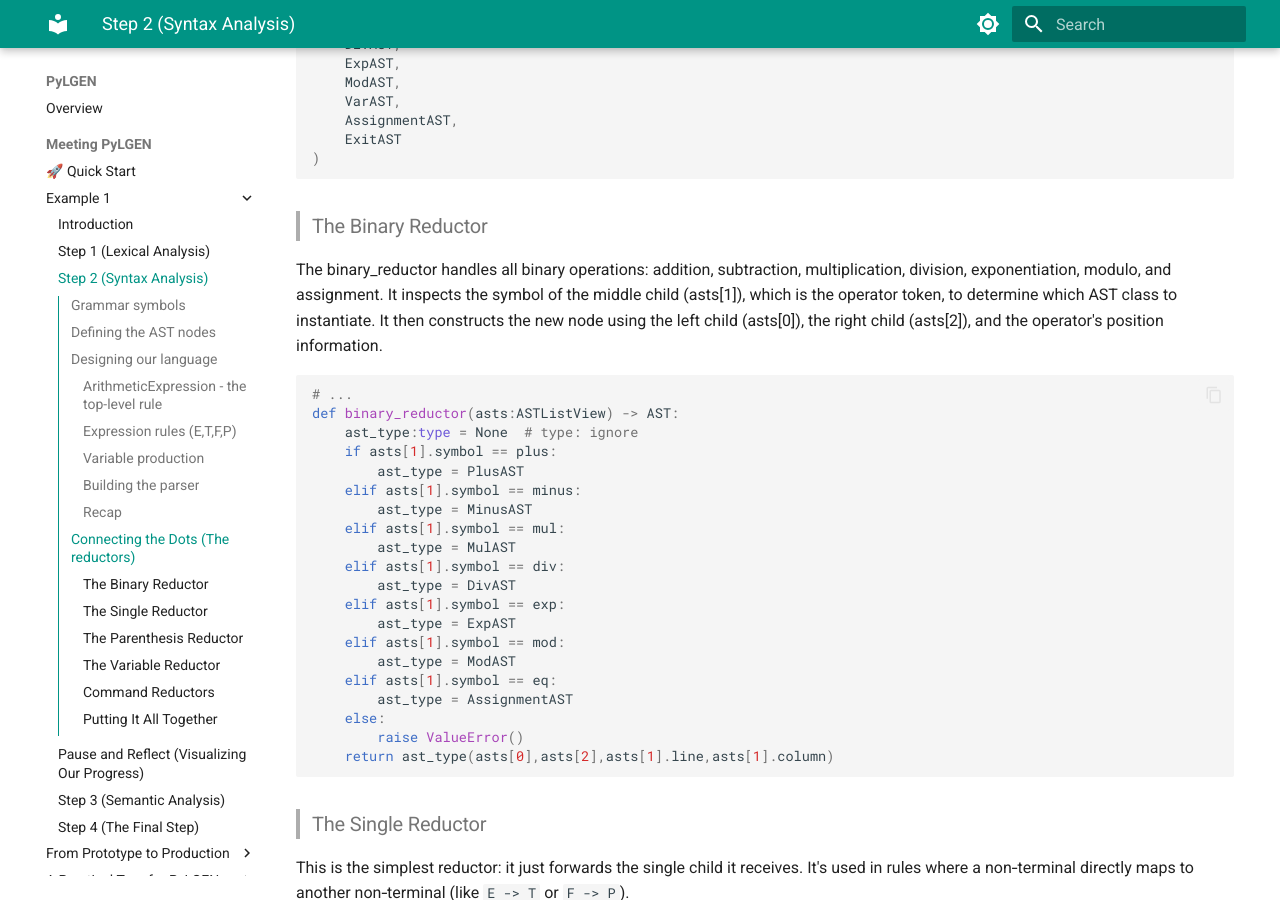
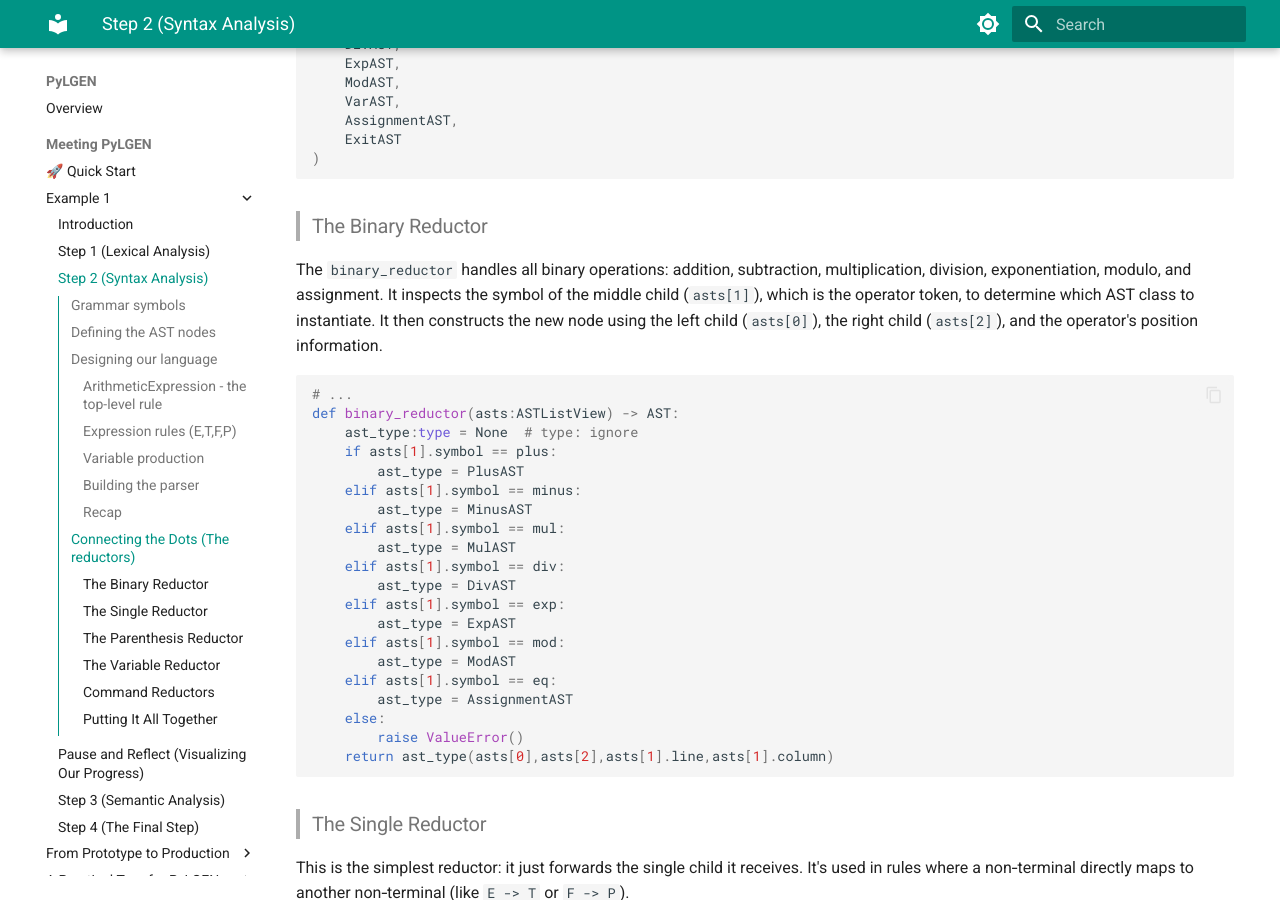
Before and after one commit to YonyUk/pylgen, an MkDocs documentation site: the page built from docs/section-1/example-1-step-2.md, in a window 1280 px wide and 900 px high, scrolled down 10764 px. Built offline with MkDocs 1.6.1 and Material for MkDocs 9.7.7, drawn with Linux system fonts in a browser that asks for light colours; some of the changed text lies outside the part shown.

Commit message:
review pass

````diff
--- a/docs/section-1/example-1-step-2.md
+++ b/docs/section-1/example-1-step-2.md
@@ -176,7 +176,7 @@ class ClearAST(AST):
         return []
 ```
 
-Putting it all together, here is the complete asts.py module:
+Putting it all together, here is the complete `asts.py` module:
 
 File `asts.py`
 ```python
@@ -507,7 +507,7 @@ from .asts import (
 
 > ### The Binary Reductor
 
-The binary_reductor handles all binary operations: addition, subtraction, multiplication, division, exponentiation, modulo, and assignment. It inspects the symbol of the middle child (asts[1]), which is the operator token, to determine which AST class to instantiate. It then constructs the new node using the left child (asts[0]), the right child (asts[2]), and the operator's position information.
+The `binary_reductor` handles all binary operations: addition, subtraction, multiplication, division, exponentiation, modulo, and assignment. It inspects the symbol of the middle child (`asts[1]`), which is the operator token, to determine which AST class to instantiate. It then constructs the new node using the left child (`asts[0]`), the right child (`asts[2]`), and the operator's position information.
 
 ```python
 # ...
````
Also changed, not shown: docs/index.md (+2 -2 lines), docs/section-1/quick_start.md (+27 -11 lines).
